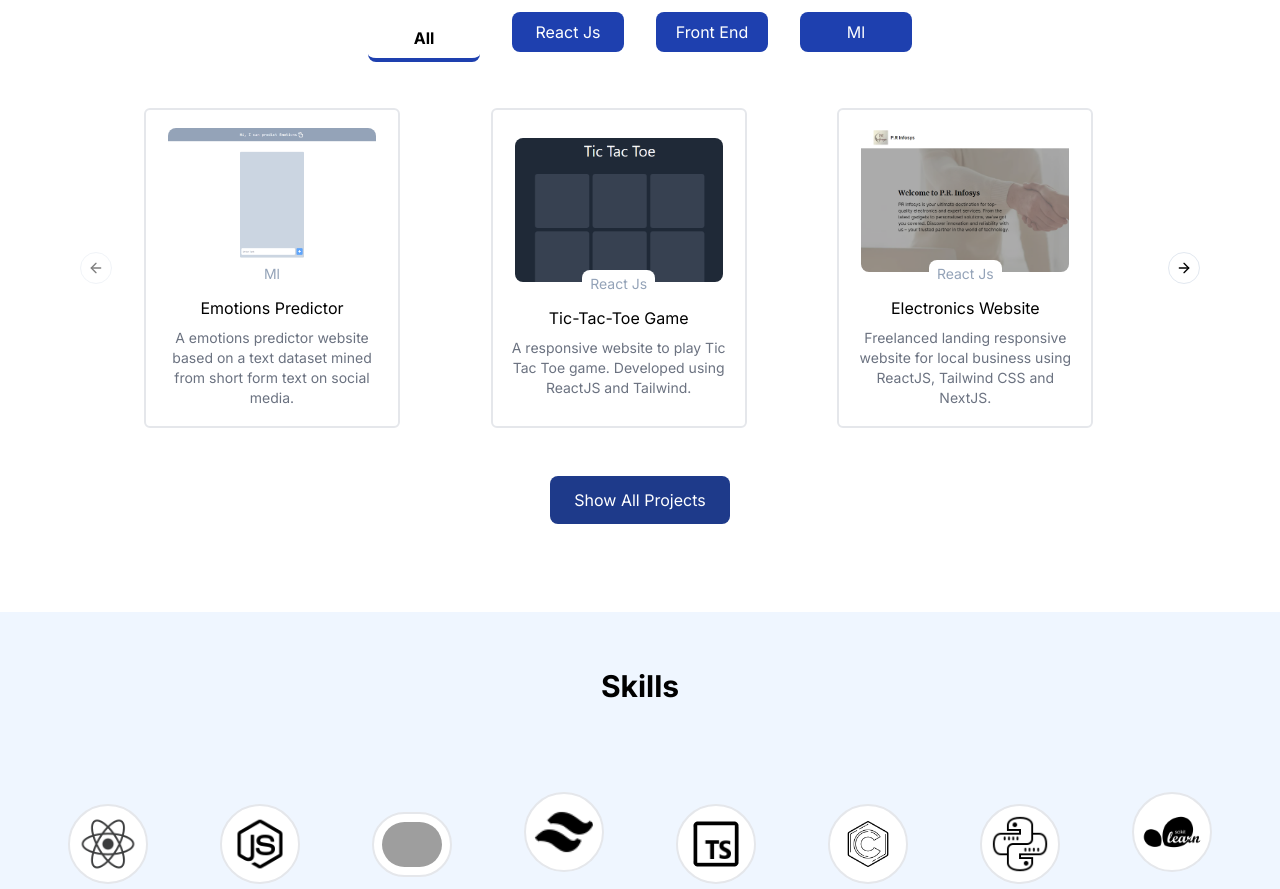
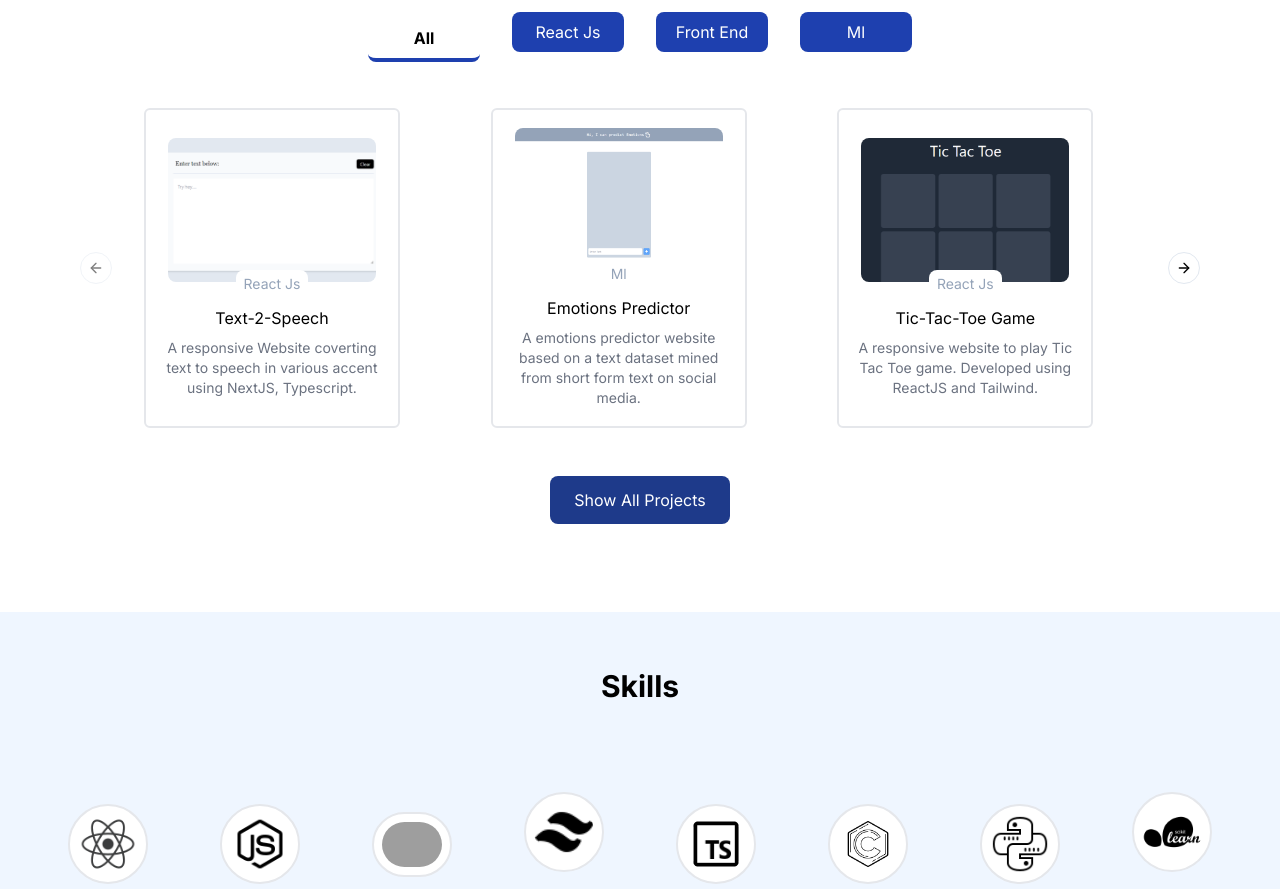
Before and after one commit to RashmiTiwari2003/cv, a Next.js app: page / in a window 1280 px wide. Shown: the part 1680-2569 px from the top of the page. Built offline with nearby package versions, Linux system fonts and the light colour scheme; grey boxes are pictures that could not be loaded.

Commit message:
Added Project

```diff
--- a/app/(home)/(projects)/project.tsx
+++ b/app/(home)/(projects)/project.tsx
@@ -45,7 +45,6 @@ const Project = () => {
       <div className='flex justify-center items-center gap-2 md:gap-8 mt-4 mb-6'>
         {Category.map((cat, ind) => (
           <button key={ind} onClick={() => setCategory(cat)} className={`${cat===category?'bg-white border-b-4 border-blue-800 mb-0 font-bold text-black':'text-white bg-blue-800 mb-4 text-sm' } flex justify-center items-center hover:bg-white hover:mb-0 px-4 py-2 hover:border-b-4 hover:border-blue-800 rounded-lg md:w-28 hover:font-bold sm:text-base hover:text-black capitalize`}>{cat}</button>
-          // <button key={ind} onClick={() => setCategory(cat)} className={`${cat===category?'bg-white border-b-4 border-blue-800 mb-0 font-bold text-black':'' } flex justify-center items-center bg-blue-800 hover:bg-white mb-4 hover:mb-0 px-4 py-2 hover:border-b-4 hover:border-blue-800 rounded-lg md:w-28 hover:font-bold text-sm text-white sm:text-base hover:text-black capitalize`}>{cat}</button>
         ))}
       </div>
       <div className='flex flex-row flex-wrap justify-center items-center px-2'>
--- a/data/myProjects.ts
+++ b/data/myProjects.ts
@@ -1,6 +1,14 @@
 const Category = ['all', 'react js', 'front end', 'ml'];
 
 const projects = [
+    {
+        name: "Text-2-Speech",
+        category: 'react js',
+        image: "/images/projects/text2speech.png",
+        desc: "A responsive Website coverting text to speech in various accent using NextJS, Typescript.",
+        link: "https://text2speech-phi.vercel.app/",
+        github: "https://github.com/RashmiTiwari2003/Text2Speech",
+    },
     {
         name: "Emotions Predictor",
         category: 'ml',
```
Also changed, not shown: public/images/projects/text2speech.png (added).
